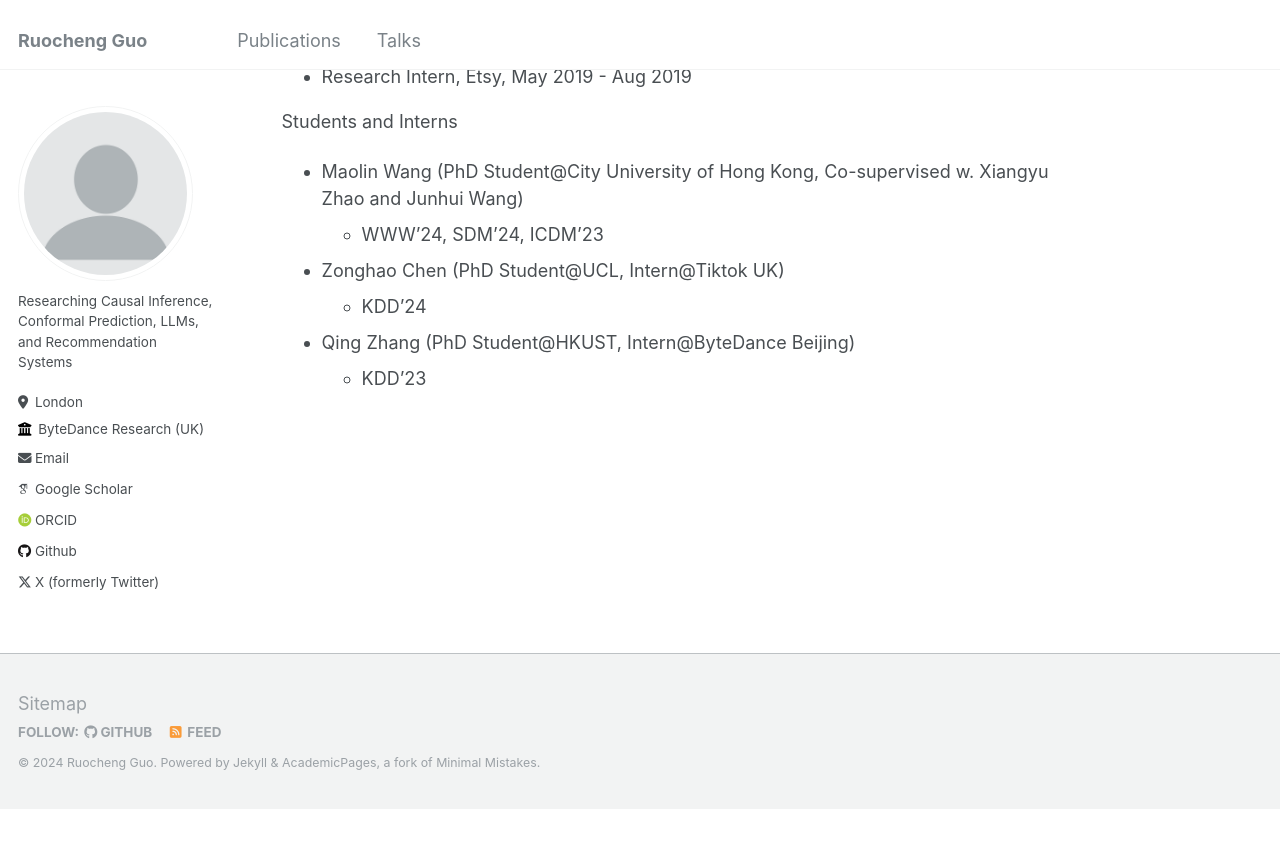
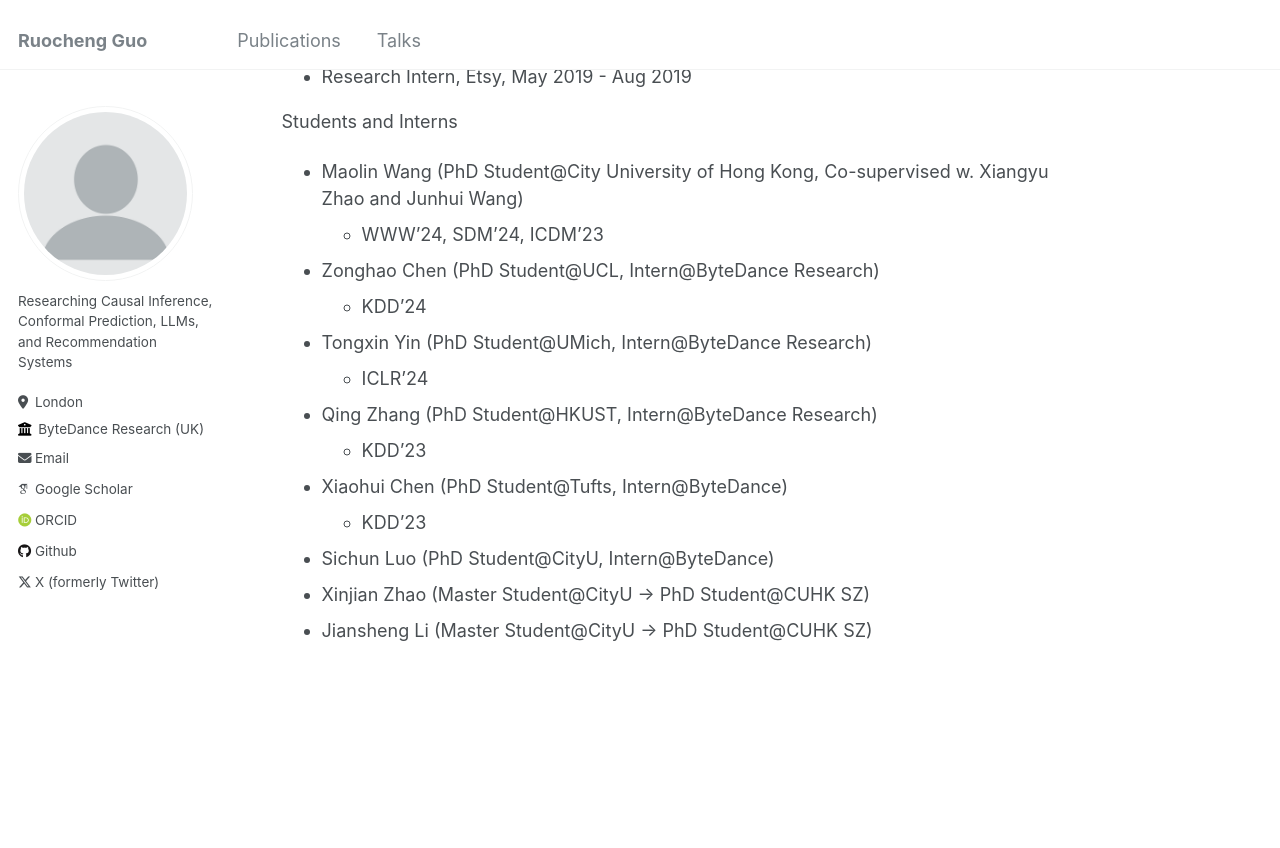
Before and after one commit to rguo12/rguo12.github.io, a Jekyll site: the page built from _pages/about.md, in a window 1280 px wide and 900 px high, scrolled down 1864 px. Shown: the top 848 px of the window. Built offline with Jekyll 4.4.1, drawn with Linux system fonts in a browser that asks for light colours; some web fonts are replaced; before the commit the page ends 2672 px from its top, so only the background shows below that.

Commit message:
update abt

```diff
--- a/_config.yml
+++ b/_config.yml
@@ -34,7 +34,7 @@ author:
   arxiv            : # URL - Update with the correct link to your profile
   googlescholar    : "https://scholar.google.com/citations?user=8Nuj8NwAAAAJ&hl=en"
   impactstory      : # URL
-  orcid            : "http://orcid.org/yourorcidurl"
+  orcid            : "http://orcid.org/0000-0002-8522-6142"
   semantic         : # URL
   pubmed           : # "https://www.ncbi.nlm.nih.gov/pubmed/?term=john+snow"
   researchgate     : # URL
@@ -281,7 +281,7 @@ sass:
 permalink: /:categories/:title/
 # paginate: 5 # amount of posts to show
 # paginate_path: /page:num/
-timezone: America/Los_Angeles # http://en.wikipedia.org/wiki/List_of_tz_database_time_zones
+timezone: Europe/London # http://en.wikipedia.org/wiki/List_of_tz_database_time_zones
 
 
 # Plugins
--- a/_pages/about.md
+++ b/_pages/about.md
@@ -62,7 +62,14 @@ Experience:
 Students and Interns
 - Maolin Wang (PhD Student@City University of Hong Kong, Co-supervised w. Xiangyu Zhao and Junhui Wang)
   - WWW'24, SDM'24, ICDM'23
-- Zonghao Chen (PhD Student@UCL, Intern@Tiktok UK)
+- Zonghao Chen (PhD Student@UCL, Intern@ByteDance Research)
   - KDD'24
-- Qing Zhang (PhD Student@HKUST, Intern@ByteDance Beijing)
+- Tongxin Yin (PhD Student@UMich, Intern@ByteDance Research)
+  - ICLR'24
+- Qing Zhang (PhD Student@HKUST, Intern@ByteDance Research)
   - KDD'23
+- Xiaohui Chen (PhD Student@Tufts, Intern@ByteDance)
+  - KDD'23
+- Sichun Luo (PhD Student@CityU, Intern@ByteDance)
+- Xinjian Zhao (Master Student@CityU -> PhD Student@CUHK SZ)
+- Jiansheng Li (Master Student@CityU -> PhD Student@CUHK SZ)
```
